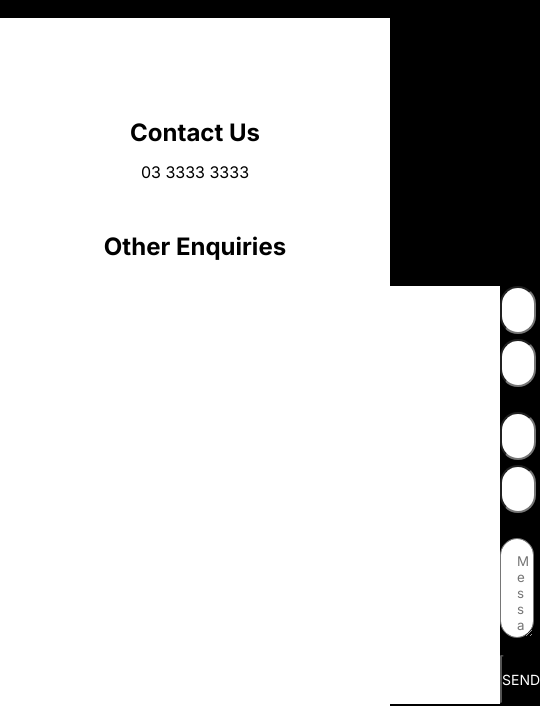
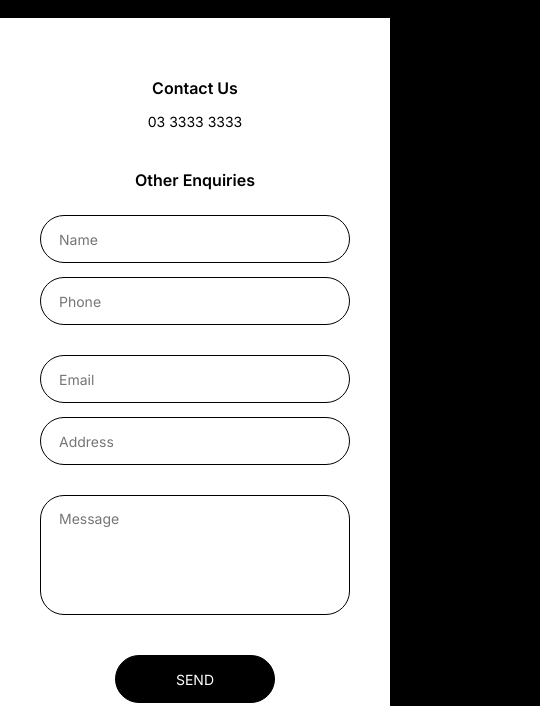
Before and after one commit to saijanapati86/A3-Files, a plain HTML site: page contact.html in a window 390 px wide. Shown: the part 141-847 px from the top of the page, 540 px wide, since content can reach past the window. Drawn offline with Linux system fonts and the light colour scheme; a web font is replaced by a local one.

Commit message:
Added responsive styling on the About section and Contact page

```diff
--- a/contact.css
+++ b/contact.css
@@ -1,20 +1,17 @@
 .contact-section {
-    height: 800px;
     background: white;
+    min-height: 800px;
     padding-top: 100px;
-    text-align: center;
-    width: 100%;
-    min-height: 520px;
     display: flex;
     flex-direction: column;
-
+    align-items: center;
 }
 
 .contact-title {
     color: black;
-    font-weight: 100px;
+    font-weight: 600;
     font-family: "Inter";
-    font-size: 24px;
+    font-size: 18px;
     margin-bottom: 15px;
     background: transparent;
 }
@@ -22,49 +19,115 @@
 .phone {
     color: black;
     font-size: 16px;
-    background: transparent;
     font-family: "Inter";
     margin-bottom: 50px;
 }
 
 .enquiries{
     color: black;
-    font-weight: 100px;
+    font-weight: 600;
     font-family: "Inter";
-    font-size: 24px;
+    font-size: 18px;
     margin-bottom: 25px;
-    background-color: white;
 }
 
 form {
-    width: 67%;
+    width: 100%;
+    max-width: 500px;
     display: flex;
     flex-direction: column;
-    gap: 20px;
-    background-color: white;
-    font-family: "Inter";
-    padding-left: 500px;
+    gap: 16px;
+    padding: 0 20px;
 }
 
 input, textarea {
     width: 100%;
-    padding: 14px 16px;
-    background-color: white;
+    height: 48px;
+    padding: 0px 18px;
+    background: white;
+    border: 1px solid black;
     border-radius: 24px;
     font-family: "Inter";
-    margin-bottom: 5px;
+    margin-bottom: 14px;
+    font-size: 12px;
+    transition: 0.25s ease;
+    cursor: pointer;
+    color: #fba86d;
+}
+
+input:hover {
+    border: 1px solid #fba86d;
+    color: #fba86d;
 }
 
 textarea {
-    height: 100px;
-    font-family: "Inter";
+    height: 120px;
+    padding-top: 14px;
+    resize: none;
+    cursor: pointer;
+    color: #fba86d;
+}
+
+textarea:hover {
+    border: 1px solid #fba86d;
+    color: #fba86d;
 }
 
 .contactsendbutton {
-    width: 20%;
-    padding-top: 14px;
-    padding-bottom: 14px;
+    width: 100px;
+    height: 48px;
     border-radius: 24px;
+    border: 1px solid black;
+    background: black;
+    color: white;
     font-size: 14px;
-    margin-top: -8px;
+    cursor: pointer;
+    transition: 0.25s ease;
+    margin-top: 10px;
 }
+
+.contactsendbutton:hover {
+    border: 2px solid #fba86d;
+    color: #fba86d;
+}
+
+@media screen and (max-width: 500px) {
+
+    .contact-section {
+        padding: 60px 20px;
+        min-height: auto;
+    }
+
+    .contact-title {
+        font-size: 16px;
+        text-align: center;
+    }
+
+    .phone {
+        font-size: 14px;
+        text-align: center;
+        margin-bottom: 40px;
+    }
+
+    .enquiries {
+        font-size: 16px;
+        text-align: center;
+    }
+
+    form {
+        max-width: 100%;
+        width: 100%;
+    }
+
+    input,
+    textarea {
+        font-size: 14px;
+    }
+
+    .contactsendbutton {
+        width: 100%;
+        max-width: 160px;
+        align-self: center;
+    }
+
+}
```
Also changed, not shown: about.css (+71 -3 lines).
